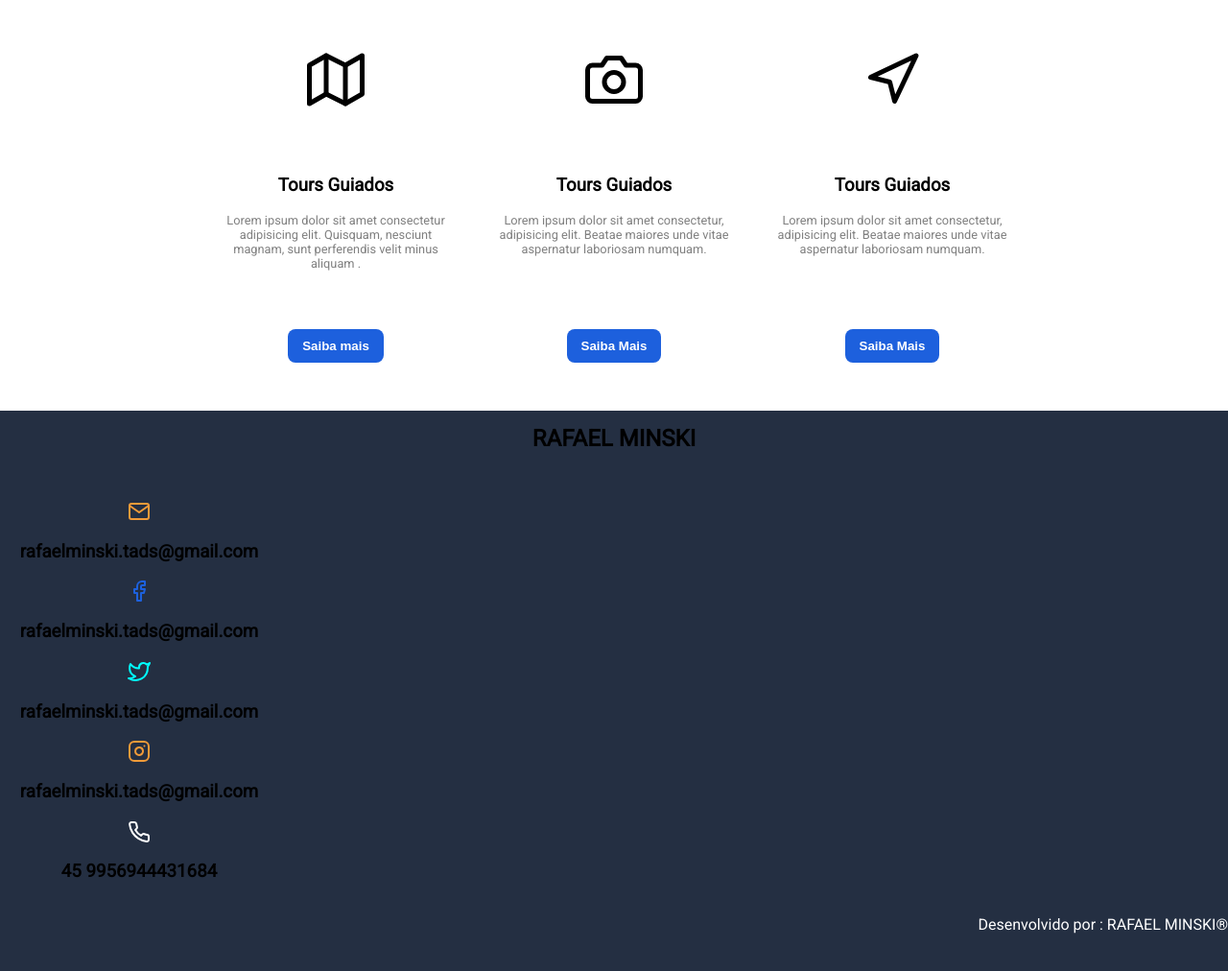
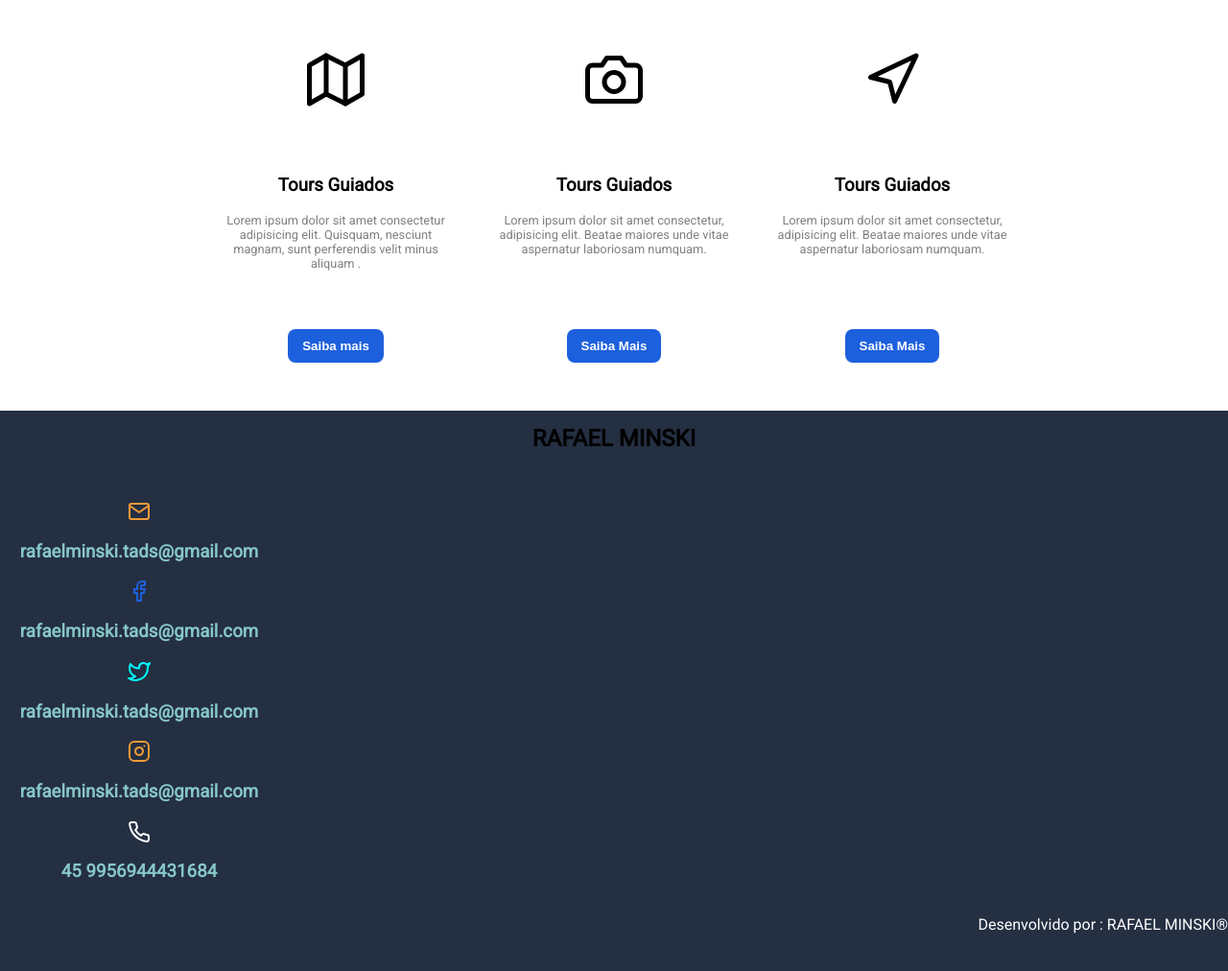
Before and after one commit to rafaelminski/SiteViagens_webI_2023, a plain HTML site: page index.html in a window 1280 px wide. Shown: the part 1397-2409 px from the top of the page at 96% size. Drawn offline with nearby package versions, Linux system fonts and the light colour scheme.

Commit message:
atualização no estilo

```diff
--- a/style.css
+++ b/style.css
@@ -260,6 +260,7 @@ header nav p {
     justify-content: center;
     align-items: center;
     margin: 0 20px;
+    color: rgb(135, 199, 199);
 }
 
 .contatos .facebook {
@@ -269,6 +270,7 @@ header nav p {
     justify-content: center;
     align-items: center;
     margin: 0 20px;
+    color: rgb(135, 199, 199);
 }
 
 .contatos .twitter{
@@ -278,6 +280,7 @@ header nav p {
     justify-content: center;
     align-items: center;
     margin: 0 20px;
+    color: rgb(135, 199, 199);
 }
 
 .contatos .instagram{
@@ -287,6 +290,7 @@ header nav p {
     justify-content: center;
     align-items: center;
     margin: 0 20px;
+    color: rgb(135, 199, 199);
 }
 
 .contatos .phone{
@@ -296,6 +300,7 @@ header nav p {
     justify-content: center;
     align-items: center;
     margin: 0 20px;
+    color: rgb(135, 199, 199);
 }
 
 .contatos .contatos-cards p {
```
